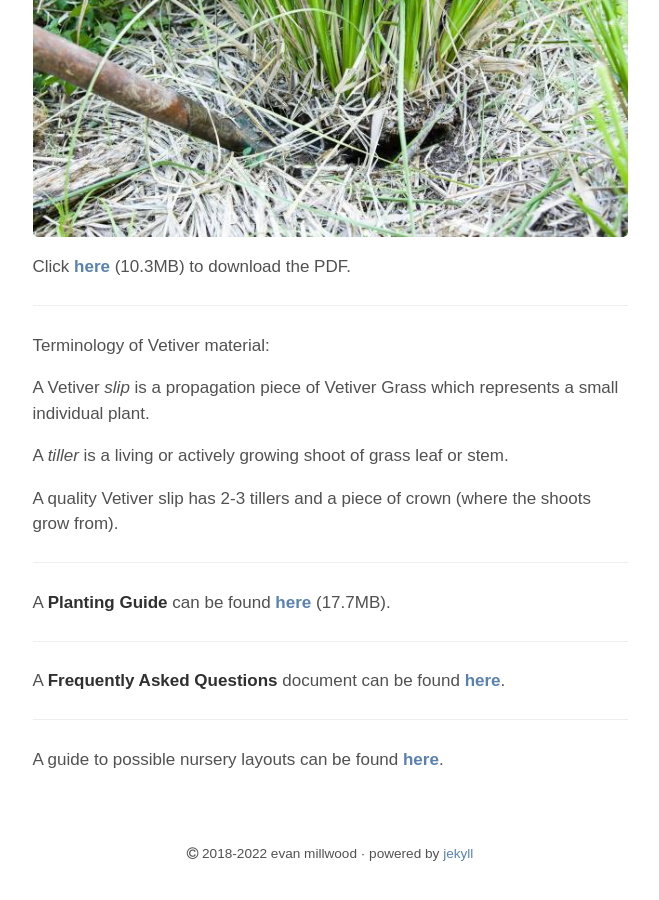
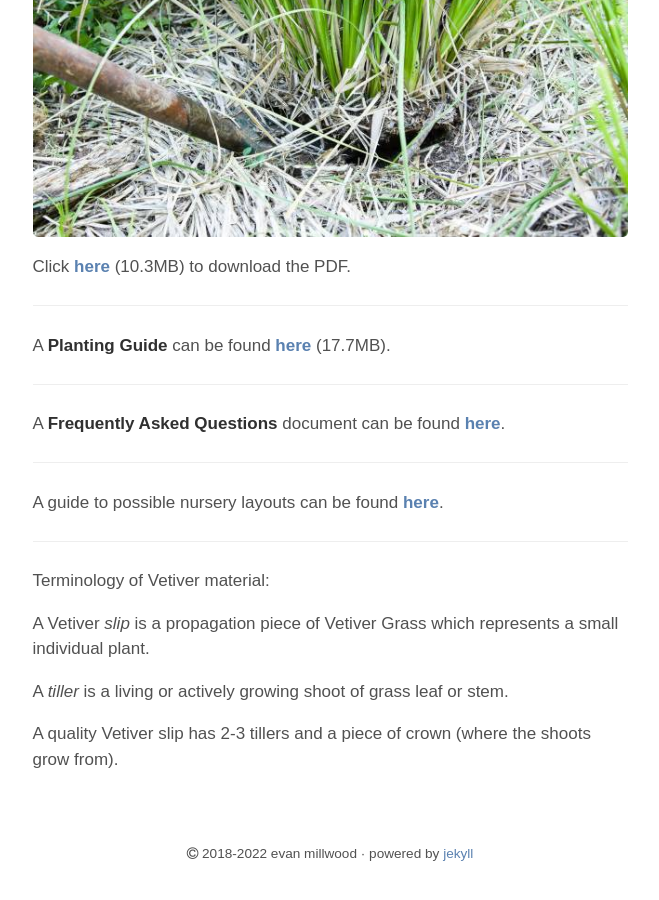
Before and after one commit to Tr33mo/tr33mo.github.io, a Jekyll site: the page built from prop.md, in a window 1280 px wide and 900 px high, scrolled down 899 px. Shown: the whole window, without its empty margins (310-969 px from the left). Built offline with Jekyll 4.4.1, drawn with Linux system fonts in a browser that asks for light colours; part of the change alters nothing that is shown.

```diff
--- a/prop.md
+++ b/prop.md
@@ -14,17 +14,6 @@ Click [**here**](/assets/Vetiver Propagation subtropics.pdf) (10.3MB) to downloa
 ___
 
 
-Terminology of Vetiver material:
-
-A Vetiver *slip* is a propagation piece of Vetiver Grass which represents a small individual plant.
-
-A *tiller* is a living or actively growing shoot of grass leaf or stem.
-
-A quality Vetiver slip has 2-3 tillers and a piece of crown (where the shoots grow from).
-
-___
-
-
 A **Planting Guide** can be found [**here**](/assets/Vetiver Planting Guide.pdf) (17.7MB).
 
 ___
@@ -36,3 +25,14 @@ ___
 
 
 A guide to possible nursery layouts can be found [**here**](https://www.erosionqld.com.au/blog/2020/10/30/nursery/).
+
+___
+
+
+Terminology of Vetiver material:
+
+A Vetiver *slip* is a propagation piece of Vetiver Grass which represents a small individual plant.
+
+A *tiller* is a living or actively growing shoot of grass leaf or stem.
+
+A quality Vetiver slip has 2-3 tillers and a piece of crown (where the shoots grow from).
```
